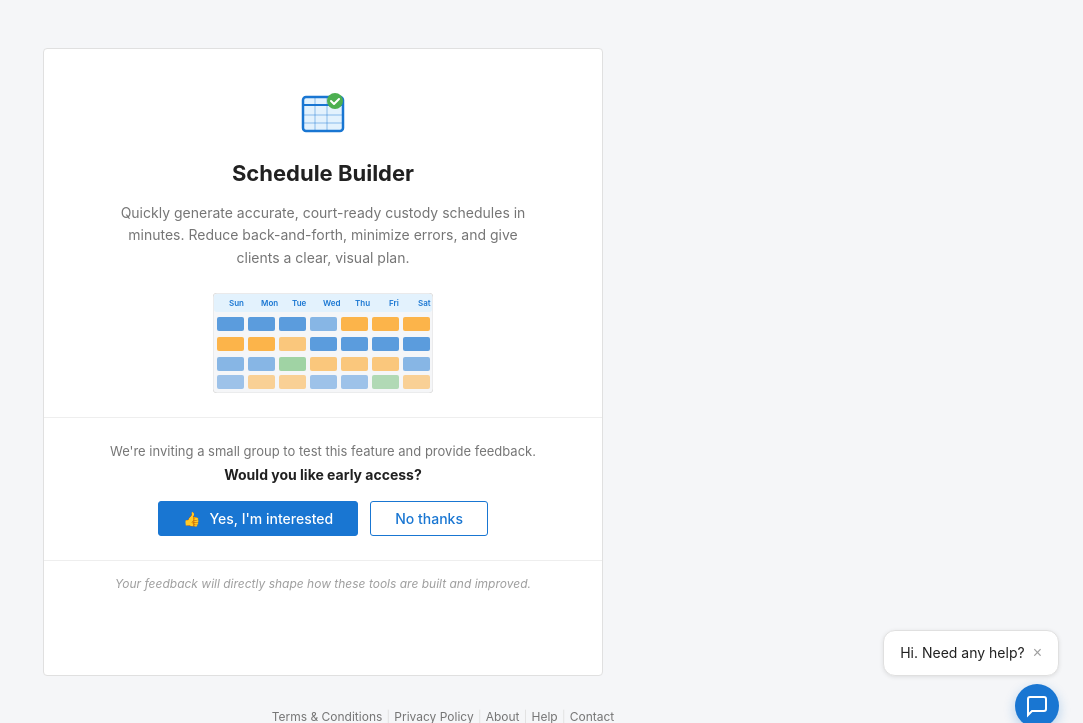
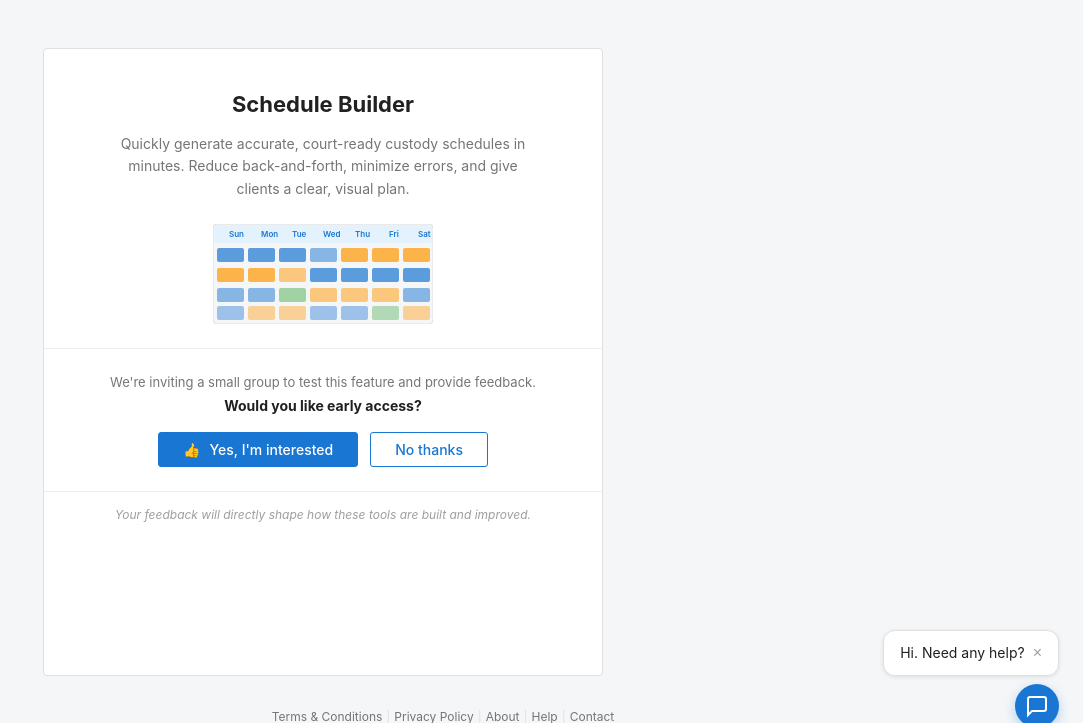
Before and after one commit to aschneider-bit/pro-test-march-2026, a FastAPI app: page /custody-navigator in a window 1280 px wide. Shown: the part 48-771 px from the top of the page, without its empty margins (197-1280 px from the left). Run offline with FastAPI, Linux system fonts and the light colour scheme.

Commit message:
auto: update custody_navigator.html

```diff
--- a/templates/custody_navigator.html
+++ b/templates/custody_navigator.html
@@ -9,18 +9,6 @@
         <div class="splash-card">
             <!-- Feature Info -->
             <div class="splash-top">
-                <div class="splash-icon">
-                    <svg width="48" height="48" viewBox="0 0 48 48" fill="none">
-                        <rect x="4" y="8" width="40" height="34" rx="3" stroke="#1976D2" stroke-width="2.5" fill="#E3F2FD"/>
-                        <line x1="4" y1="16" x2="44" y2="16" stroke="#1976D2" stroke-width="2"/>
-                        <line x1="16" y1="8" x2="16" y2="42" stroke="#1976D2" stroke-width="1.5" opacity="0.3"/>
-                        <line x1="28" y1="8" x2="28" y2="42" stroke="#1976D2" stroke-width="1.5" opacity="0.3"/>
-                        <line x1="4" y1="26" x2="44" y2="26" stroke="#1976D2" stroke-width="1.5" opacity="0.3"/>
-                        <line x1="4" y1="34" x2="44" y2="34" stroke="#1976D2" stroke-width="1.5" opacity="0.3"/>
-                        <circle cx="36" cy="12" r="8" fill="#4CAF50"/>
-                        <path d="M32 12l3 3 5-5" stroke="#fff" stroke-width="2" fill="none" stroke-linecap="round" stroke-linejoin="round"/>
-                    </svg>
-                </div>
                 <h1 class="splash-title">Schedule Builder</h1>
                 <p class="splash-desc">Quickly generate accurate, court-ready custody schedules in minutes. Reduce back-and-forth, minimize errors, and give clients a clear, visual plan.</p>
 
```
Also changed, not shown: templates/parenting_plan_new.html (+0 -19 lines).
